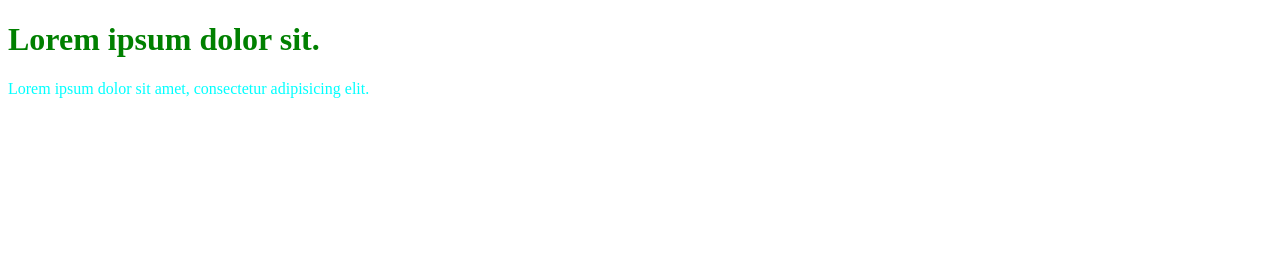
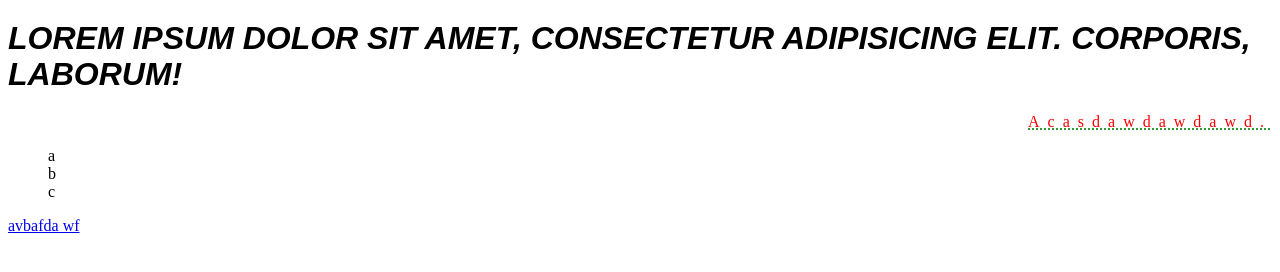
Before and after one commit to huyhai1994/teaching-html, a website built with webpack: page learn-css/index.html in a window 1280 px wide. Built offline with nearby package versions, Linux system fonts and the light colour scheme.

Commit message:
text css

```diff
--- a/learn-css/App.css
+++ b/learn-css/App.css
@@ -1,3 +1,29 @@
+/*@import url('https://fonts.googleapis.com/css2?family=Poppins:ital,wght@0,100;0,200;0,300;0,400;0,500;0,600;0,700;0,800;0,900;1,100;1,200;1,300;1,400;1,500;1,600;1,700;1,800;1,900&display=swap');*/
+
 h1 {
-  color: green;
+  font-family: 'Poppins', sans-serif;
+  color: #000;
+  font-weight: 900;
+  font-style: italic;
+  text-transform: uppercase;
+  line-height: 1.1;
 }
+
+/*Type selector */
+
+p {
+  color: red;
+  font-weight: 300;
+  text-decoration: green dotted underline;
+  text-transform: capitalize;
+  text-align: right;
+  letter-spacing: 8px;
+}
+
+li {
+  list-style: none;
+}
+
+a {
+  text-align: center;
+}
--- a/learn-css/index.html
+++ b/learn-css/index.html
@@ -4,9 +4,6 @@
   <meta charset="UTF-8">
   <link rel="stylesheet" href="App.css">
   <style>
-    p{
-      color: aqua;
-    }
   </style>
   <title>Title</title>
 </head>
@@ -15,7 +12,13 @@
 <h1 style="color:red;">Lorem ipsum dolor sit.</h1>
 -->
 
-<h1>Lorem ipsum dolor sit.</h1>
-<p>Lorem ipsum dolor sit amet, consectetur adipisicing elit.</p>
+<h1>Lorem ipsum dolor sit amet, consectetur adipisicing elit. Corporis, laborum!</h1>
+<p> acasdawdawdawd.</p>
+<ul>
+  <li>a</li>
+  <li>b</li>
+  <li>c</li>
+</ul>
+<a href="#">avbafda wf</a>
 </body>
 </html>
```
